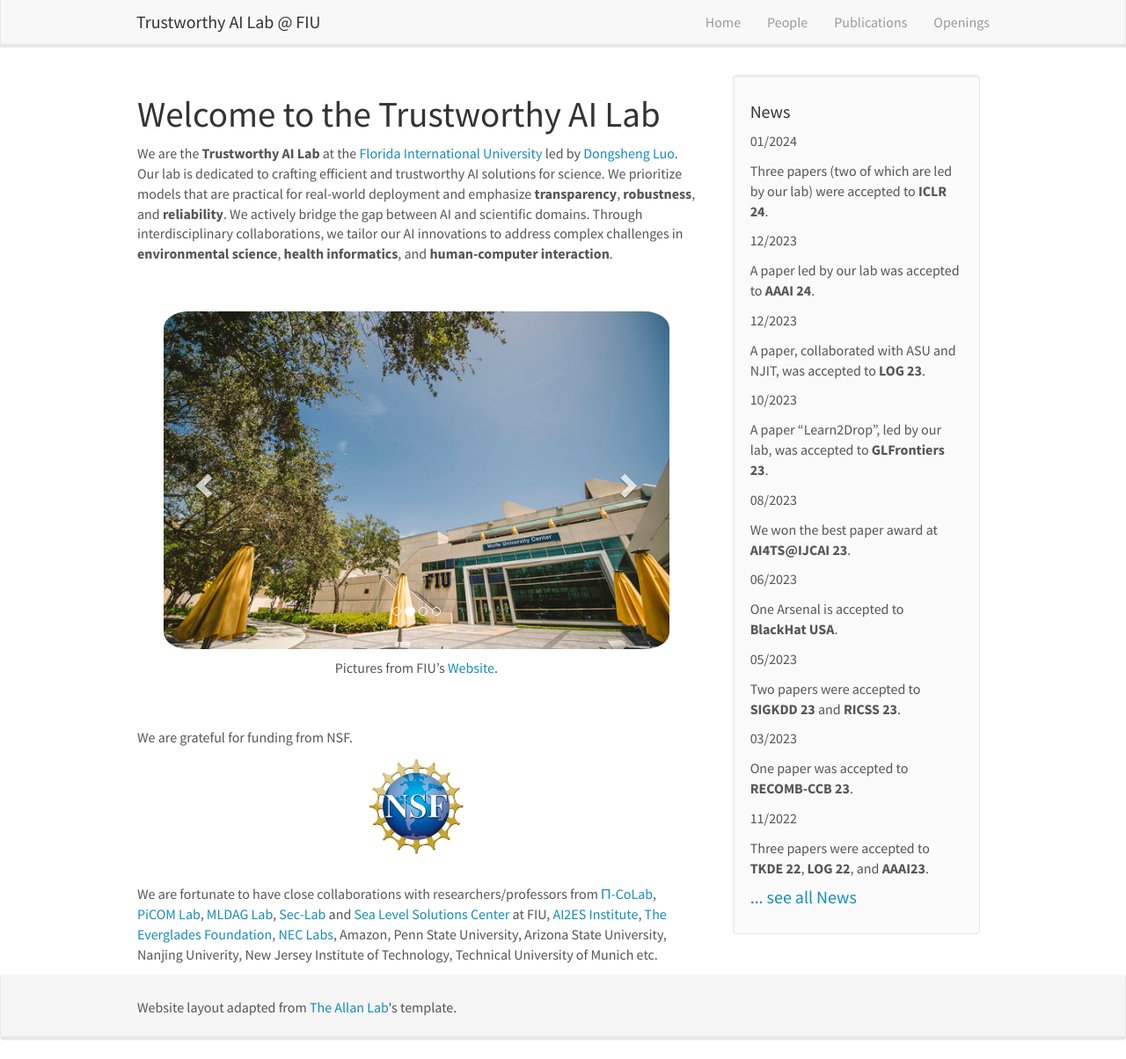
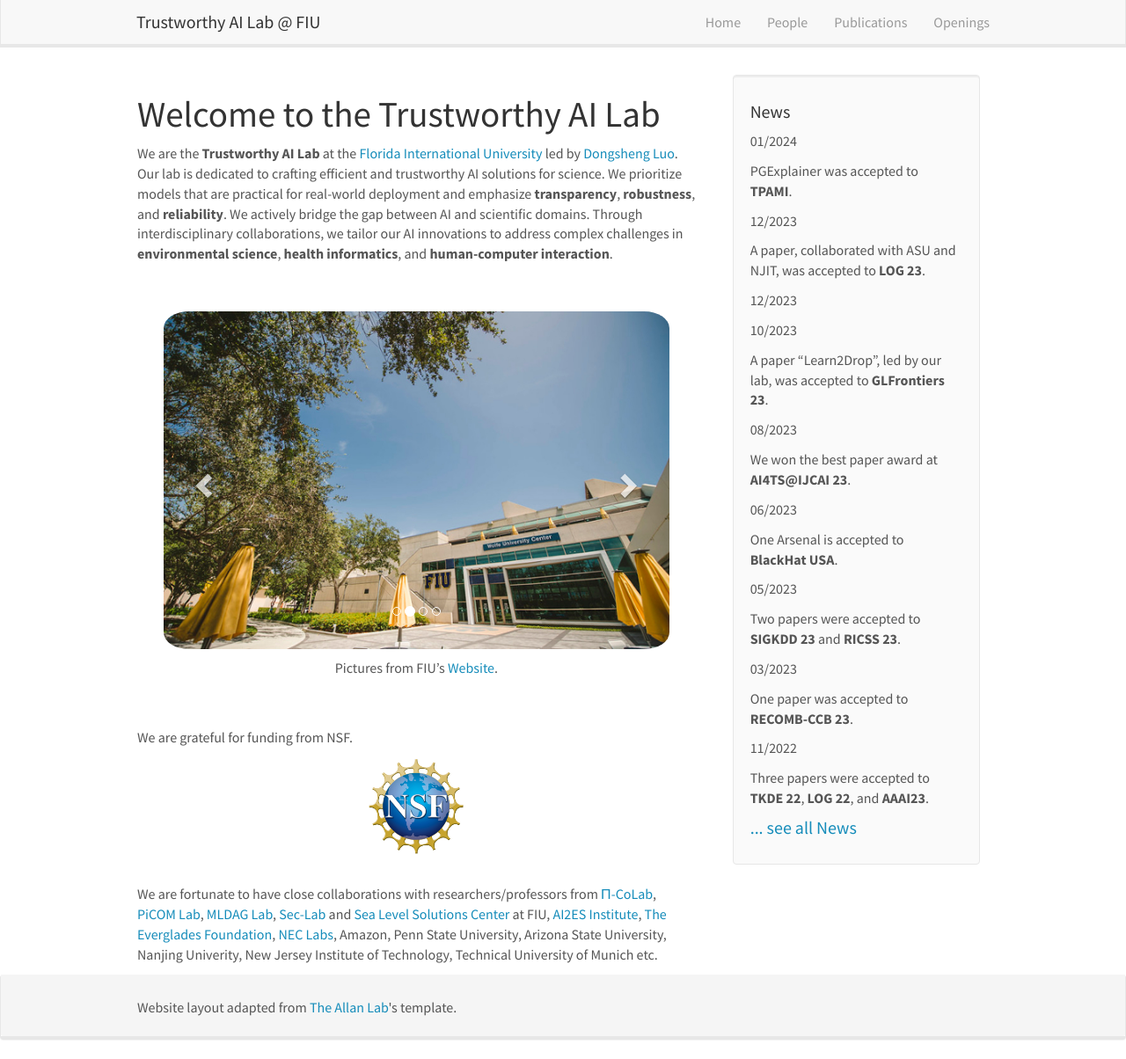
Before and after one commit to trustai4s-lab/trustai4s-lab.github.io, a Jekyll site: the page built from _pages/home.md, in a window 1280 px wide and 1204 px high. Shown: the whole window at 88% size. Built offline with Jekyll 4.4.1, drawn with Linux system fonts in a browser that asks for light colours; nearby versions of some CDN libraries.

Commit message:
Update news.yml

```diff
--- a/_data/news.yml
+++ b/_data/news.yml
@@ -1,11 +1,12 @@
 - date: 01/2024
   headline: Three papers (two of which are led by our lab) were accepted to **ICLR 24**.
+  headline: PGExplainer was accepted to **TPAMI**.
 
 - date: 12/2023
   headline: A paper led by our lab was accepted to **AAAI 24**.
+  headline: A paper, collaborated with ASU and NJIT, was accepted to **LOG 23**.
 
 - date: 12/2023
-  headline: A paper, collaborated with ASU and NJIT, was accepted to **LOG 23**.
 
 - date: 10/2023
   headline: A paper "Learn2Drop", led by our lab,  was accepted to **GLFrontiers 23**.
```
